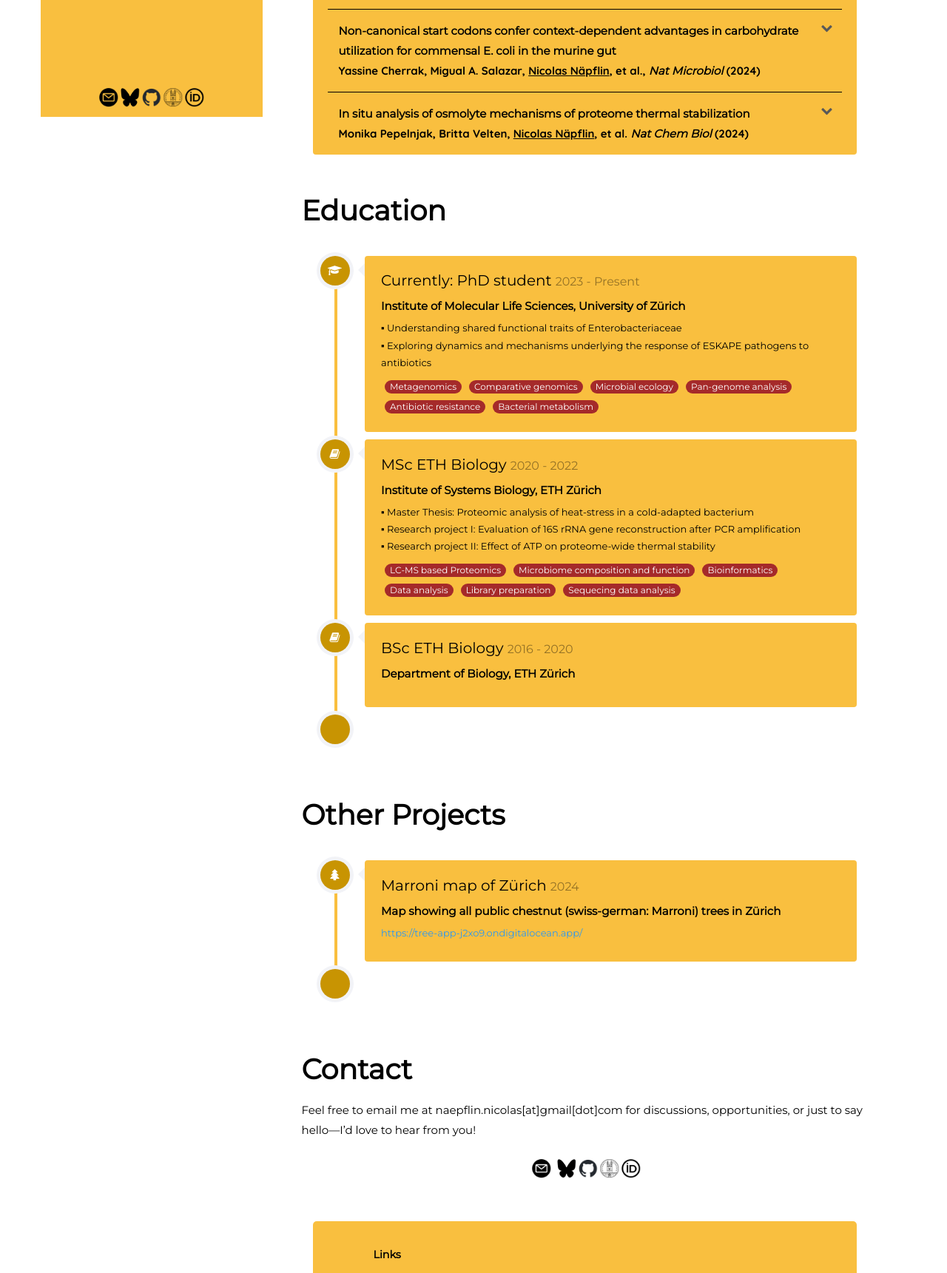
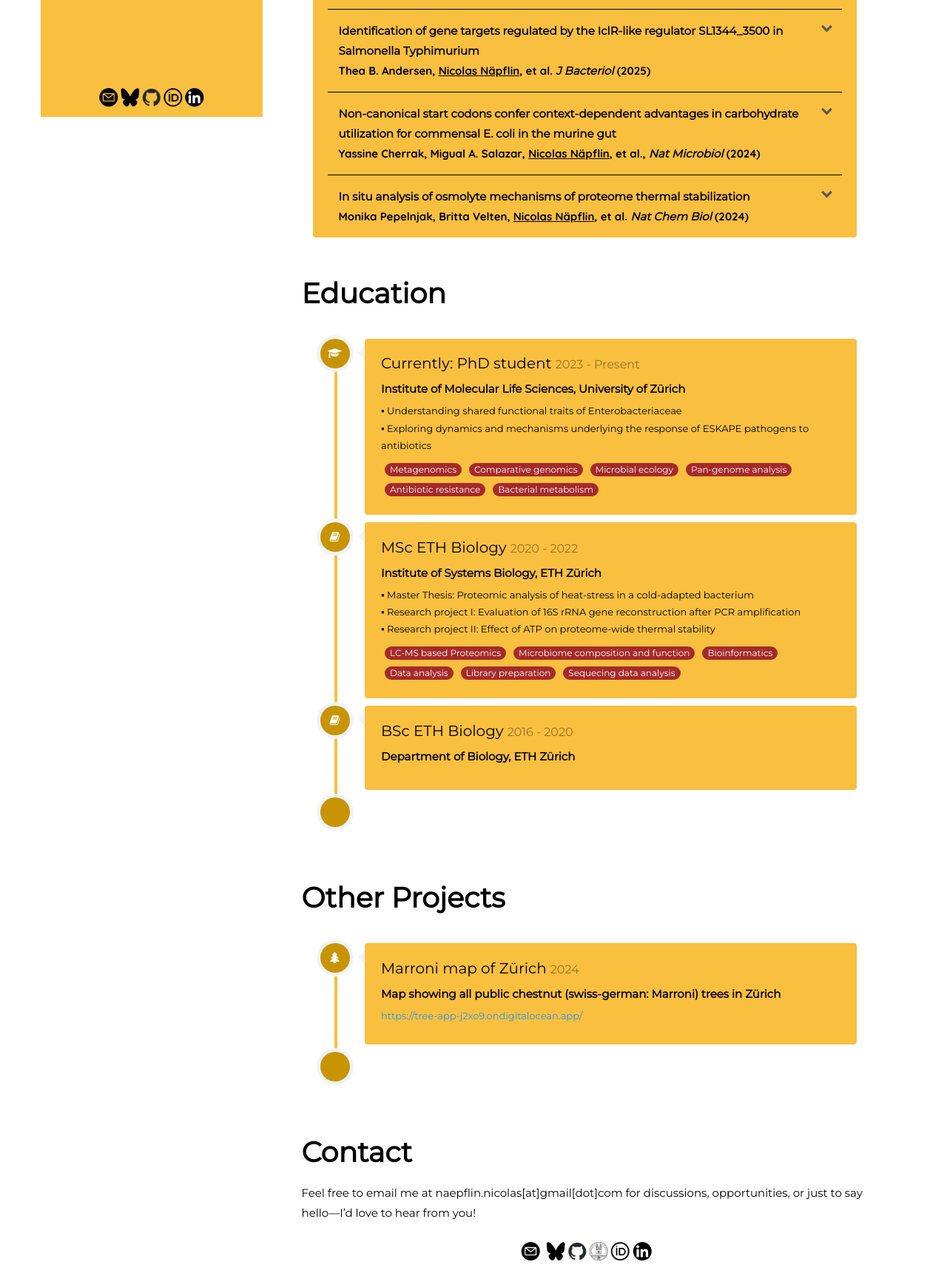
Before and after one commit to NicolasNaepflin/nicolasnaepflin.github.io, a plain HTML site: page index.html in a window 1280 px wide. Shown: the part 642-2363 px from the top of the page at 74% size. Drawn offline with Linux system fonts and the light colour scheme; no server answers; a web font is replaced by a local one.

Commit message:
update: add lclR paper and linkedin contact

```diff
--- a/data.js
+++ b/data.js
@@ -56,7 +56,17 @@ export const projects = {
         `Christopher Schubert, Bidong D. Nguyen, Andreas Sichert, <u>Nicolas Näpflin</u>, et al. <span class="cursive-text" style="margin-bottom: 0px">Nature Communication</span> (2025)`,
       preview: "https://doi.org/10.1038/s41467-025-56890-y",
       techStack: ["bacterial infection", "bacteriology","pathogens"],
-    },
+    }
+  ],
+  lclrProjects: [
+    {
+      projectName: "lclr_project",
+      image: "images/lclr_paper.png",
+      summary:
+        `Thea B. Andersen, <u>Nicolas Näpflin</u>, et al. <span class="cursive-text" style="margin-bottom: 0px">Journal of Bacteriology</span> (2025)`,
+      preview: "https://doi.org/10.1128/jb.00054-25",
+      techStack: ["microbial pathogenesis", "metabolism","gene regulation", "microbiota"],
+    }
   ],
   androidProjects: [
     {
--- a/index.html
+++ b/index.html
@@ -60,11 +60,14 @@
                <a href="https://github.com/NicolasNaepflin" target="_blank">
                   <img alt="github" src="images/github-mark.png" style="width: 25px; height: 25px">
                </a>
-               <a href="https://www.mls.uzh.ch/en/research/von-mering/groupmembers.html" target="_blank">
+               <!-- <a href="https://www.mls.uzh.ch/en/research/von-mering/groupmembers.html" target="_blank">
                   <img alt="IMLS" src="images/uzh-logo.png" style="width: 25px; height: 25px">
-               </a>
+               </a> -->
                <a href="https://orcid.org/0000-0001-6845-7400" target="_blank">
                   <img alt="ORCID" src="images/orcid-logo.png" style="width: 25px; height: 25px">
+               </a>
+               <a href = "https://www.linkedin.com/in/nicolas-näpflin-7b9942375", target = "_blank">
+                  <img alt="LinkedIn" src="images/linkedin_logo.png" style="width: 25px; height: 25px;">
                </a>
             </div>
          </aside>
@@ -131,6 +134,16 @@
                            <i class="fa fa-chevron-down"></i>
                         </div>
                         <ul id="software-projects" class="submenu">
+                        </ul>
+                     </li>
+                     <li>
+                        <div class="link">
+                           <p style="margin-bottom: 0px">
+                              Identification of gene targets regulated by the IclR-like regulator SL1344_3500 in Salmonella Typhimurium
+                           </p> Thea B. Andersen, <u>Nicolas Näpflin</u>, et al. <span class="cursive-text" style="margin-bottom: 0px">J Bacteriol</span> (2025)
+                           <i class="fa fa-chevron-down"></i>
+                        </div>
+                        <ul id="lclr-projects" class="submenu">
                         </ul>
                      </li>
                      <li>
@@ -209,6 +222,9 @@
                         <a href="https://orcid.org/0000-0001-6845-7400" target="_blank">
                            <img alt="ORCID" src="images/orcid-logo.png" style="width: 25px; height: 25px;">
                         </a>
+                        <a href = "https://www.linkedin.com/in/nicolas-näpflin-7b9942375", target = "_blank">
+                           <img alt="LinkedIn" src="images/linkedin_logo.png" style="width: 25px; height: 25px;">
+                        </a>
                         </div>
 
                         <script>
--- a/index.js
+++ b/index.js
@@ -9,7 +9,7 @@ import {
 
 import { URLs } from './user-data/urls.js';
 
-const { webProjects, softwareProjects, androidProjects, freelanceProjects } =
+const { webProjects, softwareProjects, lclrProjects, androidProjects, freelanceProjects } =
   projects;
 const { medium, gitConnected } = URLs;
 
@@ -382,6 +382,7 @@ fetchGitConnectedData(gitConnected);
 
 populateProjects(webProjects, "web-projects");
 populateProjects(softwareProjects, "software-projects");
+populateProjects(lclrProjects, "lclr-projects");
 populateProjects(androidProjects, "android-projects");
 populateProjects(freelanceProjects, "freelance-projects");
 
```
Also changed, not shown: images/lclr_paper.png (added), images/linkedin_logo.png (added).
